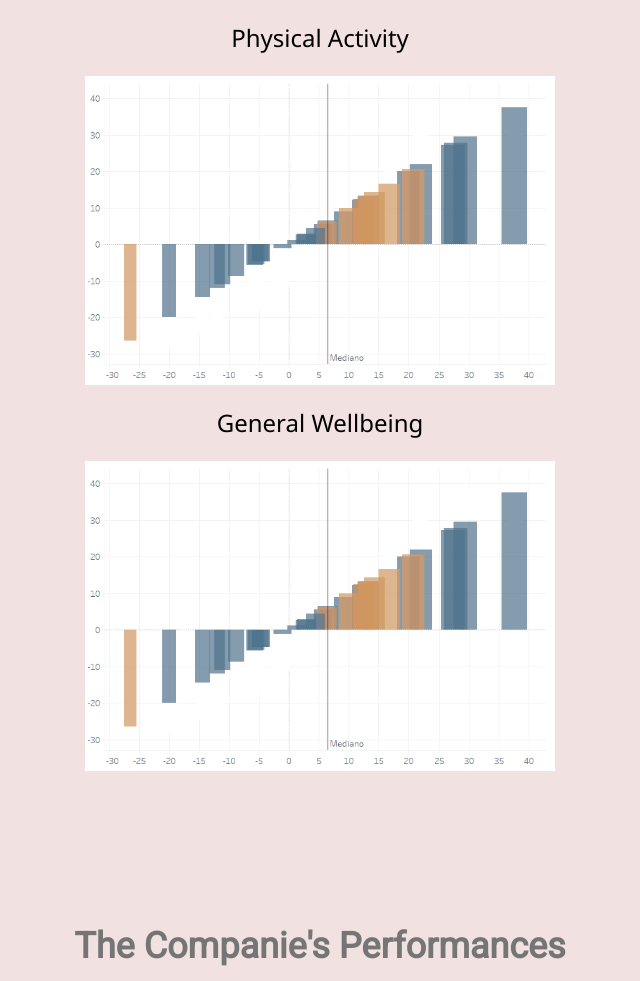
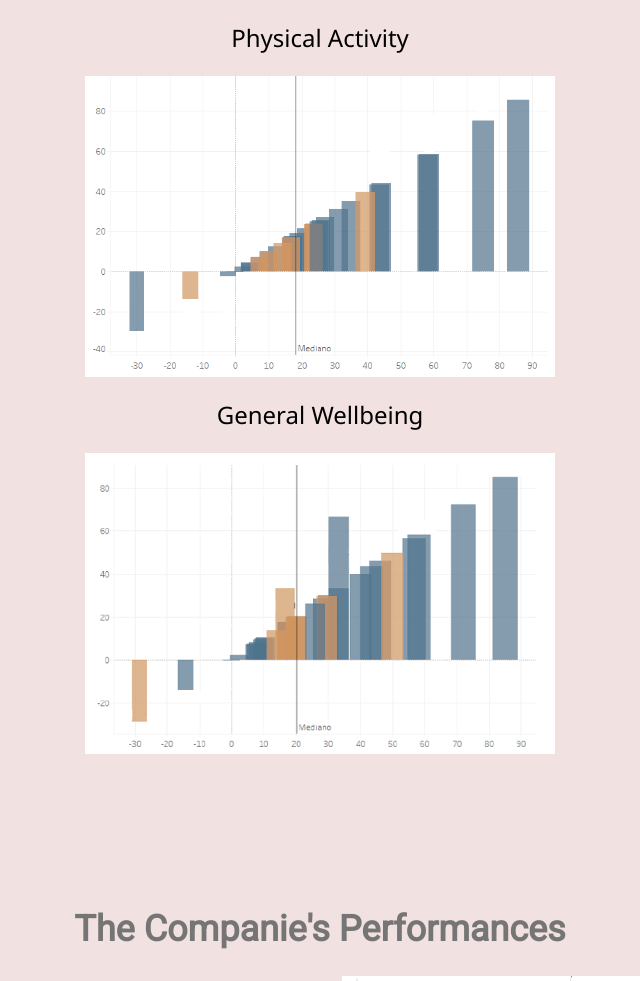
Before and after one commit to tomasalbrecht/tomasalbrecht.github.io, a plain HTML site: page Challengize_Health_Report/index.html in a window 1280 px wide. Shown: the part 3372-4353 px from the top of the page, without its empty margins (320-960 px from the left). Drawn offline with nearby package versions, Linux system fonts and the light colour scheme.

Commit message:
Create index.html

```diff
--- a/Challengize_Health_Report/index.html
+++ b/Challengize_Health_Report/index.html
@@ -87,13 +87,13 @@ p {line-height: 2}
       </div>
       <div class="none">
                   <h3> Health Perception </h3>
-                  <img src="assets/images/graph2.png" alt="Los Angeles" style="width: 50%; border: 10px solid transparent">
+                  <img src="assets/images/graph2.png" alt="Health Perception" style="width: 50%; border: 10px solid transparent">
 
                   <h3> Physical Activity </h3>
-                  <img src="assets/images/graph2.png" alt=" something " style="width: 50%; border: 10px solid transparent">
+                  <img src="/assets/images/graph3.png" alt="Physical Activity " style="width: 50%; border: 10px solid transparent">
 
                   <h3> General Wellbeing </h3>
-                  <img src="assets/images/graph2.png" alt="New York" style="width: 50%; border: 10px solid transparent">
+                  <img src="/assets/images/graph4.png" alt="General Wellbeing" style="width: 50%; border: 10px solid transparent">
                 </div>
               </div>
       </div>
```
